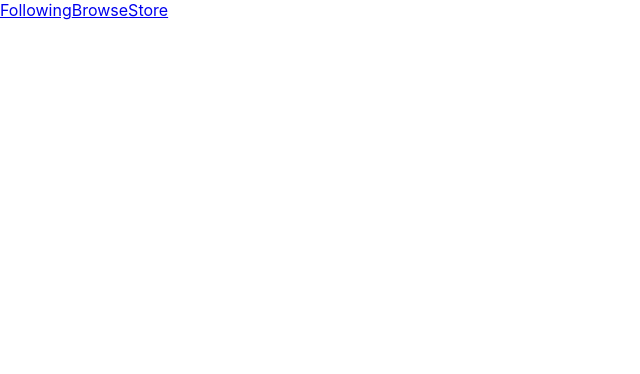
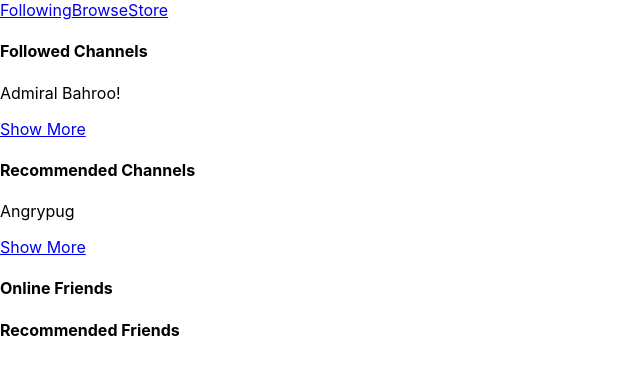
Before and after one commit to syn228/twitch-web-frontend, a React (Create React App) app: page / in a window 1280 px wide. Shown: the top 374 px of the page, without its empty margins (0-640 px from the left). Built offline with nearby package versions, Linux system fonts and the light colour scheme.

Commit message:
set up basic structure for sidebar

```diff
--- a/src/App.css
+++ b/src/App.css
@@ -18,6 +18,8 @@
   color: white;
 }
 
+
+
 .App-link {
   color: #61dafb;
 }
--- a/src/App.js
+++ b/src/App.js
@@ -5,6 +5,7 @@ import Navbar from './components/Navbar'
 import Following from './components/Following'
 import Browse from './components/Browse'
 import Store from './components/Store'
+import Sidebar from './components/Sidebar'
 
 
 
@@ -12,15 +13,18 @@ class App extends Component {
   render() {
     return (
     <Router>
-      <Switch>
-      <Navbar/>
-        <Route exact path="/following" component={Following} />
-        <Route exact path="/browse" component={Browse} />
-        <Route exact path="/store" component={Store} />
-      </Switch>
+      <div>
+        <Navbar/>
+        <Sidebar/>
+        <Switch>
+          <Route exact path="/following" component={Following} />
+          <Route exact path="/browse" component={Browse} />
+          <Route exact path="/store" component={Store} />
+        </Switch>
+      </div>
     </Router>
     );
   }
 }
 
-export default App;
+export default withRouter(App);
--- a/src/components/Navbar.js
+++ b/src/components/Navbar.js
@@ -1,5 +1,5 @@
 import React, { Component } from 'react';
-import { NavLink} from 'react-router-dom'
+import { NavLink } from 'react-router-dom'
 import { withRouter } from 'react-router-dom';
 
 class Navbar extends Component {
--- /dev/null
+++ b/src/components/Sidebar.js
@@ -0,0 +1,34 @@
+import React, { Component } from 'react';
+
+class Sidebar extends Component {
+  render() {
+    return (
+      <div class="wrapper">
+    <nav id="sidebar">
+        <div class="sidebar-header">
+            <h4>Followed Channels</h4>
+            <p>Admiral Bahroo!</p>
+            <a href="#">Show More</a>
+        </div>
+
+        <div class="sidebar-header">
+        <h4>Recommended Channels</h4>
+        <p>Angrypug</p>
+            <a href="#">Show More</a>
+        </div>
+
+
+        <h4>Online Friends</h4>
+        <h4>Recommended Friends</h4>
+
+
+
+
+    </nav>
+
+</div>
+    );
+  }
+}
+
+export default Sidebar;
```
